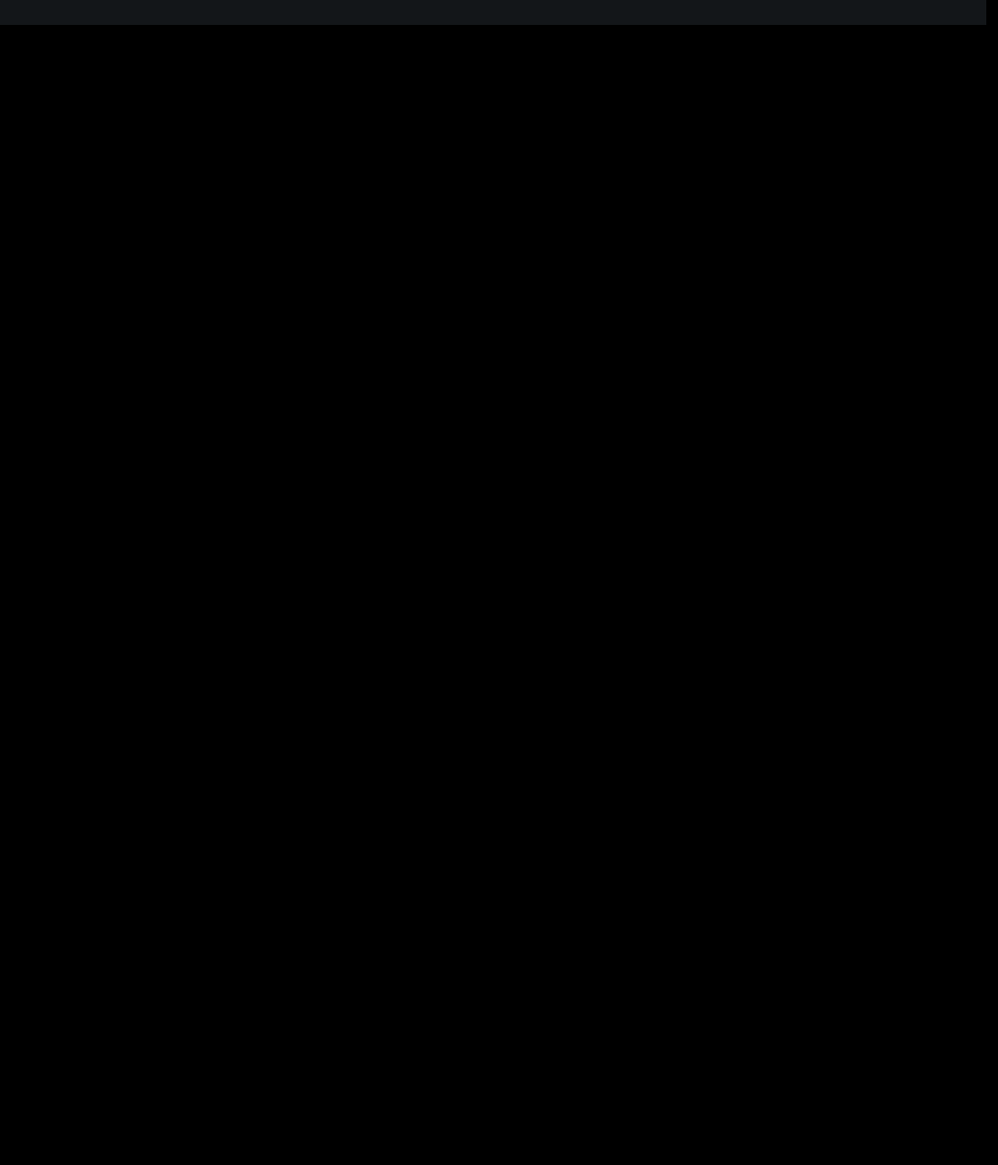
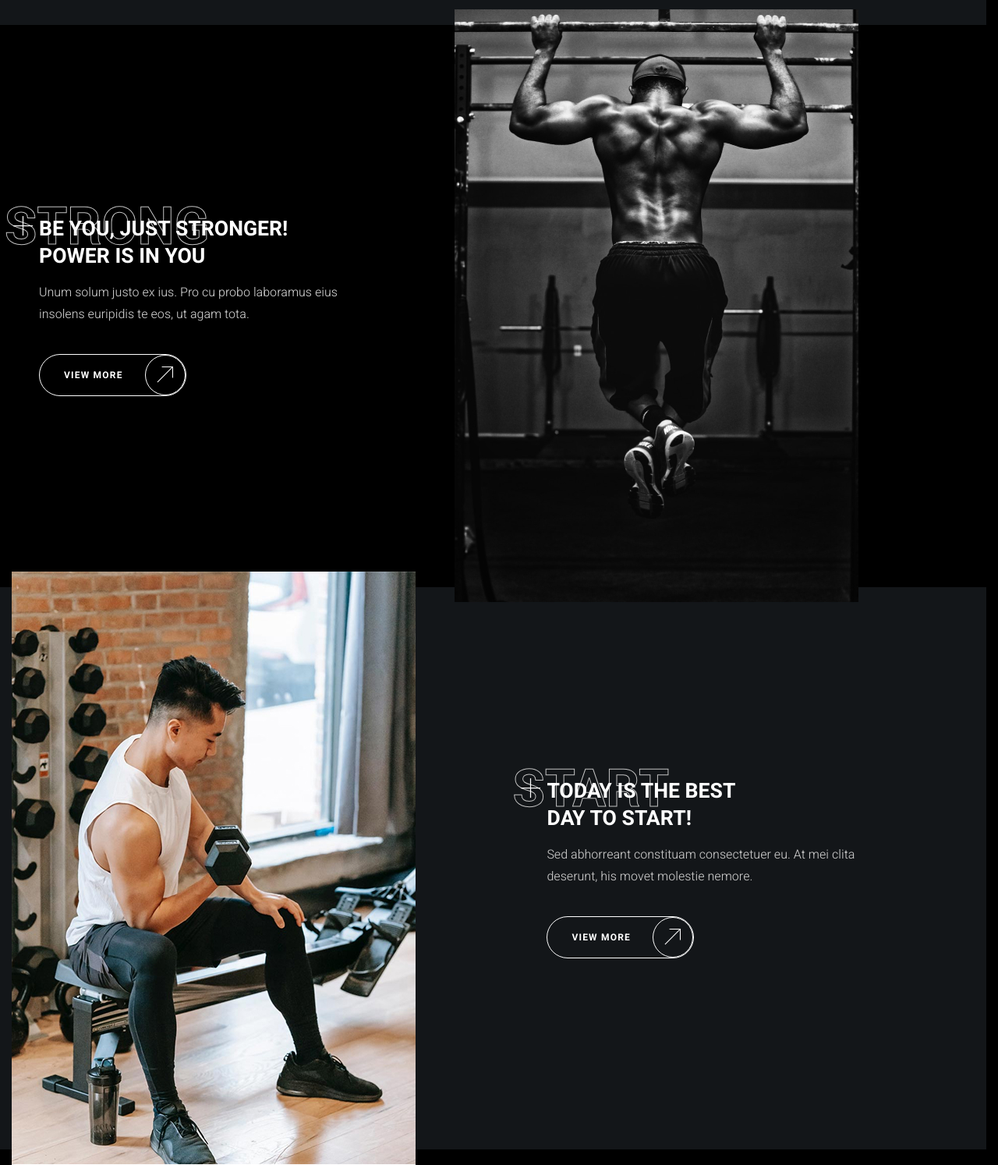
Before and after one commit to alex-zander-0403/ui-fitness, a plain HTML site: page index.html in a window 1280 px wide. Shown: the part 768-2262 px from the top of the page at 78% size. Before the commit the page ends 800 px from the top, so only its background shows below. Drawn offline with Linux system fonts and the light colour scheme.

Commit message:
section motivation

```diff
--- a/index.html
+++ b/index.html
@@ -69,7 +69,7 @@
     <!--  -->
     <main class="content">
       <h1 class="visually-hidden">Cropp Fitness Club</h1>
-
+      <!--  -->
       <section class="banner">
         <h2 class="visually-hidden">Upcoming Events</h2>
 
@@ -90,12 +90,87 @@
             <li class="banner-pagination-item">
               <button class="banner-pagination-button" type="button"></button>
             </li>
-            <li class="banner-pagination-item ">
-              <button class="banner-pagination-button is-current" type="button"></button>
+            <li class="banner-pagination-item">
+              <button
+                class="banner-pagination-button is-current"
+                type="button"
+              ></button>
             </li>
           </ul>
         </div>
       </section>
+      <!--  -->
+      <section class="motivation">
+        <h2 class="visually-hidden">Motivation</h2>
+
+        <ul class="motivation-list">
+          <li class="motivation-item">
+            <div class="motivation-card container">
+              <div class="motivation-card-body">
+                <h3
+                  class="motivation-card-title title-medium backdrop-title"
+                  data-title="Strong"
+                >
+                  Be you, just stronger!<br />
+                  Power is in you
+                </h3>
+                <div class="motivation-card-description">
+                  <p>
+                    Unum solum justo ex ius. Pro cu probo laboramus eius
+                    insolens euripidis te eos, ut agam tota.
+                  </p>
+                </div>
+
+                <a href="/" class="motivation-card-button button transparent"
+                  >View more</a
+                >
+              </div>
+
+              <img
+                src="./images/pulling.jpg"
+                alt="A man pulling himself up on a horizontal bar"
+                class="motivation-card-image"
+                width="518"
+                height="760"
+                loading="lazy"
+              />
+            </div>
+          </li>
+          <li class="motivation-item">
+            <div class="motivation-card container">
+              <div class="motivation-card-body">
+                <h3
+                  class="motivation-card-title title-medium backdrop-title"
+                  data-title="Start"
+                >
+                  Today is the best<br />
+                  day to start!
+                </h3>
+                <div class="motivation-card-description">
+                  <p>
+                    Sed abhorreant constituam consectetuer eu. At mei clita
+                    deserunt, his movet molestie nemore.
+                  </p>
+                </div>
+
+                <a href="/" class="motivation-card-button button transparent"
+                  >View more</a
+                >
+              </div>
+
+              <img
+                src="./images/dumbbels.jpg"
+                alt="A man with dumbbels"
+                class="motivation-card-image"
+                width="518"
+                height="760"
+                loading="lazy"
+              />
+            </div>
+          </li>
+        </ul>
+      </section>
+      <!--  -->
     </main>
     <!--  -->
   </body>
--- a/styles.css
+++ b/styles.css
@@ -264,6 +264,14 @@ a:hover {
   color: var(--color-light-grey);
 }
 
+p {
+  margin-block: 0;
+}
+
+p:not([class]):not(:last-child) {
+  margin-bottom: 24px;
+}
+
 .container {
   max-width: calc(var(--container-width) + var(--container-padding-x) * 2);
   margin-inline: auto;
@@ -293,6 +301,41 @@ h6 {
   text-transform: uppercase;
 }
 
+.title-medium {
+  font-size: clamp(20px, 2.08vw, 40px);
+  line-height: 1.3;
+  color: var(--color-light);
+}
+
+.backdrop-title {
+  position: relative;
+  z-index: 2;
+}
+
+.backdrop-title::before {
+  content: "";
+  display: block;
+  position: absolute;
+  right: calc(100% + 8px);
+  width: 26px;
+  aspect-ratio: 1;
+  background: url("./icons/plus.svg") center/contain no-repeat;
+}
+
+.backdrop-title::after {
+  content: attr(data-title);
+  position: absolute;
+  z-index: -1;
+  top: -0.45em;
+  left: -0.6em;
+  font-family: var(--font-family-accent);
+  font-size: 2.8em;
+  color: transparent;
+  /* вендорные префиксы */
+  -webkit-text-stroke: 1px var(--color-light-grey);
+  text-stroke: 1px var(--color-light-grey);
+}
+
 .button {
   display: inline-flex;
   align-items: center;
@@ -307,11 +350,39 @@ h6 {
   line-height: 2;
   letter-spacing: 1.2px;
   text-transform: uppercase;
+  text-decoration: none;
   white-space: nowrap; /* откл перенос текста */
 }
 
 .button:hover {
   background-color: var(--color-light-grey);
+}
+
+.button.transparent {
+  position: relative;
+  height: var(--input-height);
+  padding-left: 31px;
+  padding-right: 80px;
+  background-color: transparent;
+  border: var(--border);
+}
+
+.button.transparent::after {
+  content: "";
+  position: absolute;
+  right: 0;
+  height: 100%;
+  aspect-ratio: 1;
+  background: url("./icons/arrow-icon-2.svg") center/70% no-repeat;
+  border: var(--border);
+  border-radius: 50%;
+
+  /* background-color: indianred; */
+}
+
+.button.transparent:hover {
+  color: var(--color-dark);
+  background-color: var(--color-dark-grey);
 }
 
 /* ---------------------------------- */
@@ -457,6 +528,49 @@ h6 {
 
 /* ---------------------------------- */
 
+.motivation-item:nth-child(even) {
+  background-color: var(--color-dark-alternate);
+}
+
+.motivation-item:nth-child(even) .motivation-card {
+  flex-direction: row-reverse;
+}
+
+.motivation-card {
+  display: flex;
+  justify-content: start;
+  align-items: center;
+  column-gap: clamp(30px, 10.42vw, 200px);
+}
+
+.motivation-card-image {
+  margin-block: -60px;
+}
+
+.motivation-card-body {
+  padding-left: 35px;
+}
+
+.motivation-card-title:not(:last-child) {
+  margin-bottom: 14px;
+}
+
+.motivation-card-description {
+  max-width: 400px;
+}
+
+.motivation-card-description:not(:last-child) {
+  margin-bottom: 37px;
+}
+
+/* ---------------------------------- */
+
+@media (max-width: 1919px) {
+  .motivation-card-image {
+    margin-block: -20px;
+  }
+}
+
 @media (max-width: 1024px) {
   .header {
     flex-wrap: wrap;
@@ -475,8 +589,18 @@ h6 {
     height: 50px;
   }
 
-  .banner{
+  .banner {
     row-gap: 10px;
+  }
+
+  .motivation-card {
+    padding-block: 50px;
+  }
+
+  .motivation-card-image {
+    max-width: 30%;
+    height: auto;
+    margin-block: 0;
   }
 }
 
@@ -497,11 +621,24 @@ h6 {
     padding-inline: 18px;
   }
 
-  .banner-info{
+  .banner-info {
     margin-bottom: 5px;
   }
-  .banner-info::before{
+  .banner-info::before {
     margin-right: 10px;
-
+  }
+  .motivation-card,
+  .motivation-item:nth-child(even) .motivation-card {
+    flex-direction: column-reverse;
+  }
+  .motivation-card{
+    padding-block: 30px;
+    row-gap: 30px;
+  }
+  .motivation-card-image {
+    width: 60%;
+  }
+  .motivation-card-description:not(:last-child){
+    margin-bottom: 20px;
   }
 }
```
Also changed, not shown: icons/arrow-icon-2.svg (added), icons/plus.svg (added), images/dumbbels.jpg (added), images/pulling.jpg (added).
